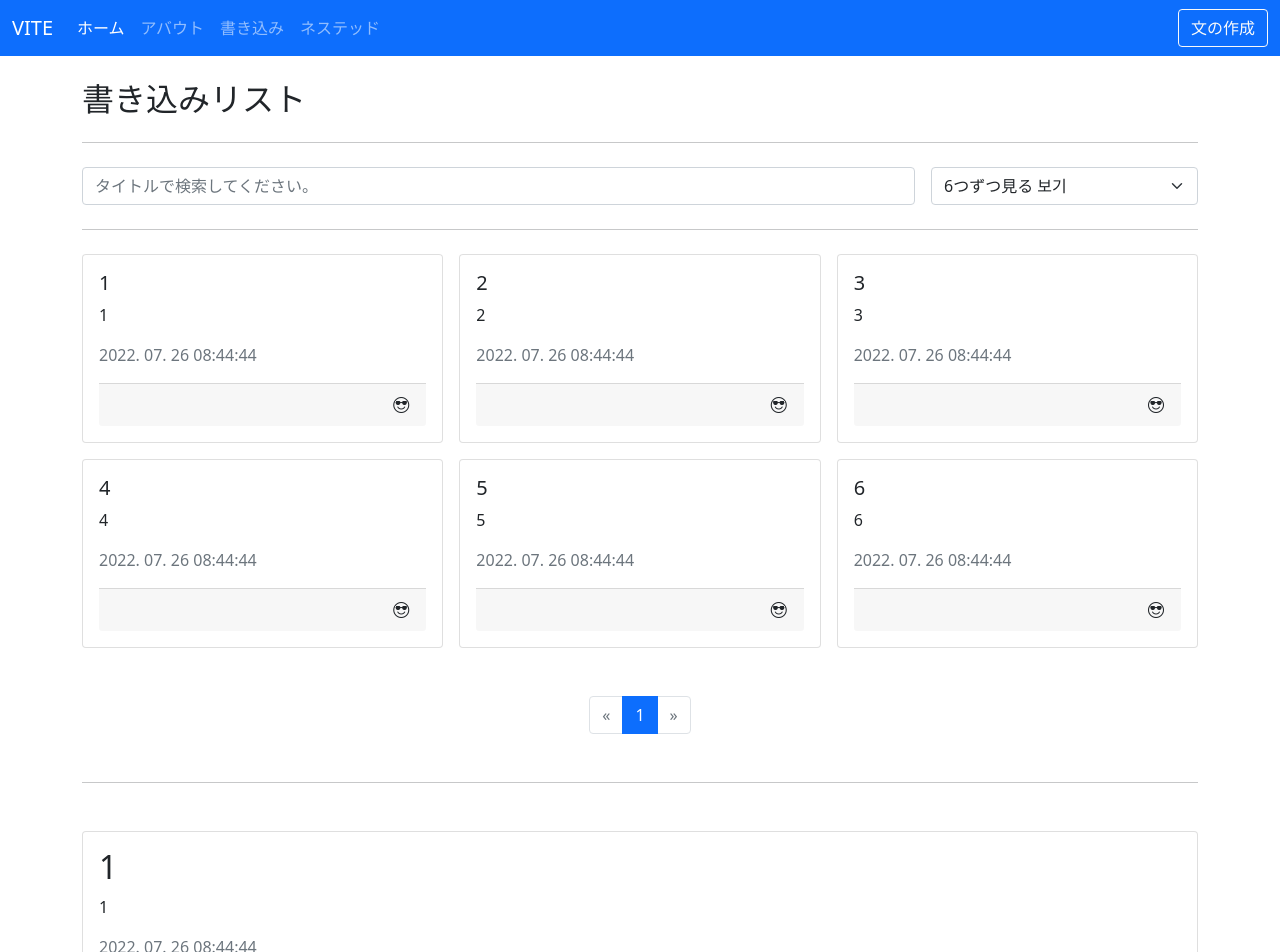
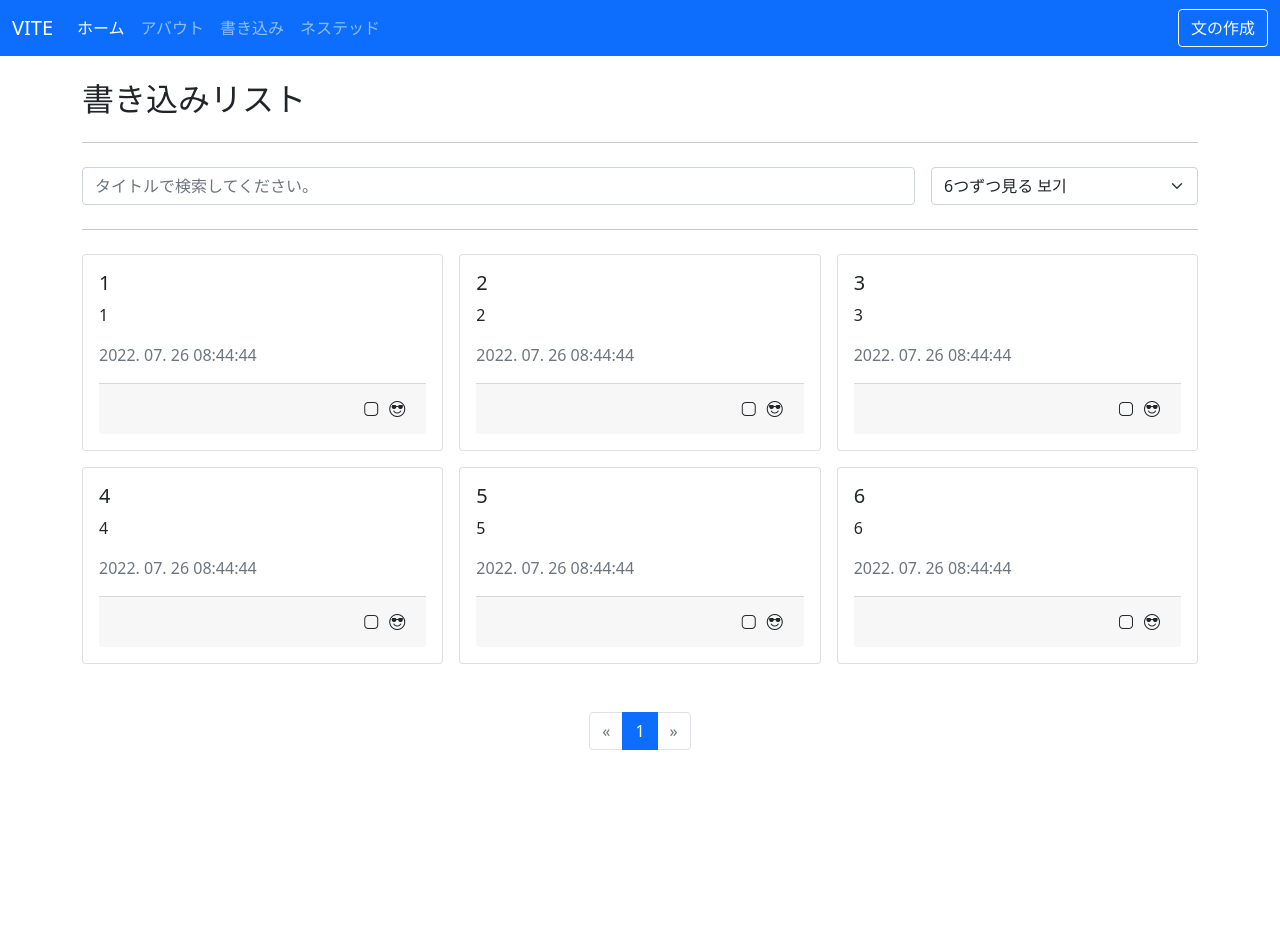
Before and after one commit to kkangda7/vite-vue3, a Vue app: page /posts in a window 1280 px wide. Shown: the top 952 px of the page. After the commit the page ends 800 px from the top, so only its background shows below. Built offline with nearby package versions, Linux system fonts and the light colour scheme; data requests are answered from the project's data file.

Commit message:
fix/toRef

```diff
--- a/src/components/posts/PostItem.vue
+++ b/src/components/posts/PostItem.vue
@@ -7,8 +7,11 @@
 		<p class="text-muted">{{ createDate }}</p>
 		<template #footer>
 			<div class="d-flex flex-row-reverse">
-				<button class="btn p-0" @click.stop="$emit('modal')">
+				<button class="btn p-1" @click.stop="$emit('modal')">
 					<i class="bi bi-emoji-sunglasses" />
+				</button>
+				<button class="btn p-1" @click.stop="$emit('preview')">
+					<i class="bi bi-app" />
 				</button>
 			</div>
 		</template>
@@ -29,7 +32,7 @@ const props = defineProps({
 		type: [String, Date, Number],
 	},
 });
-defineEmits(['modal']);
+defineEmits(['modal', 'preview']);
 
 const dayjs = inject('dayjs');
 
--- /dev/null
+++ b/src/composables/number.js
@@ -0,0 +1,11 @@
+import { computed, unref } from '@vue/runtime-core';
+
+export const useNumber = number => {
+	const isOdd = computed(() => unref(number) % 2 === 1);
+	const isEven = computed(() => !isOdd.value);
+
+	return {
+		isOdd,
+		isEven,
+	};
+};
--- a/src/composables/useAxios.js
+++ b/src/composables/useAxios.js
@@ -27,7 +27,7 @@ export const useAxios = (url, config = {}, options = {}) => {
 		data.value = null;
 		error.value = null;
 		loading.value = true;
-		axios(url, {
+		axios(unref(url), {
 			...defaultConfig,
 			...config,
 			params: unref(params),
@@ -50,7 +50,7 @@ export const useAxios = (url, config = {}, options = {}) => {
 				loading.value = false;
 			});
 	};
-	if (isRef(params)) {
+	if (isRef(params) || isRef(url)) {
 		watchEffect(excute);
 	} else {
 		if (immediate) {
--- a/src/views/HomeView.vue
+++ b/src/views/HomeView.vue
@@ -11,6 +11,11 @@
 		<hr class="my-4" />
 		<h2>{{ $person.name }}</h2>
 		<button class="btn btn-primary" @click="person.say">click person</button>
+		<hr class="my-4" />
+		<h2>toRef/toRefs</h2>
+		<h3>{{ position }}</h3>
+		<h3>{{ x }},{{ y }}</h3>
+		<h3>{{ z }},{{ e }}</h3>
 	</div>
 </template>
 
@@ -24,7 +29,7 @@ export default {
 </script>
 
 <script setup>
-import { ref, unref, reactive, toRefs } from '@vue/reactivity';
+import { ref, unref, reactive, toRef, toRefs } from '@vue/reactivity';
 import { useRouter } from 'vue-router';
 import { inject } from '@vue/runtime-core';
 
@@ -39,16 +44,22 @@ const items = ref(['リンゴ', 'イチゴ', 'ブドウ', 'バナナ']);
 const foo = ref('rrr');
 const bar = 'rrr';
 
-console.log(unref(foo));
-console.log(unref(bar));
+console.log('unref:', unref(foo));
+console.log('unref:', unref(bar));
 
-const state = reactive({
-	foo: 1,
-	bar: 2,
+// toRef >> 하위요소에 반응형을 잃지 않게 하기위해씀  하나씩
+const position = reactive({
+	x: 100,
+	y: 1000,
+	z: 200,
+	e: 2000,
 });
-const stateAsRefs = toRefs(state);
+// const { x, y } = position; X
+const x = toRef(position, 'x');
+const y = toRef(position, 'y');
 
-console.log(stateAsRefs.foo.value);
+// toRefs >> 구조분해할달을 위해 가져옴
+const { z, e } = toRefs(position);
 
 const person = inject('person');
 console.log('person.name', person.name);
--- a/src/views/posts/PostDetailView.vue
+++ b/src/views/posts/PostDetailView.vue
@@ -4,6 +4,7 @@
 	<AppError v-else-if="error" :message="error.message" />
 	<div v-else>
 		<h2>{{ post.title }}</h2>
+		<p>id: {{ props.id }}, isEven: {{ isEven }}, isOdd:{{ isOdd }}</p>
 		<p>{{ post.content }}</p>
 		<p class="text-muted">
 			{{ $dayjs(post.createAt).format('YYYY. MM. DD HH:mm:ss') }}
@@ -54,15 +55,23 @@
 import { useRouter } from 'vue-router';
 import { useAlert } from '@/composables/alert';
 import { useAxios } from '@/composables/useAxios';
+import { computed, toRef } from '@vue/runtime-core';
+import { useNumber } from '@/composables/number';
 
 const props = defineProps({
 	id: [String, Number],
 });
 
 const router = useRouter();
+const idRef = toRef(props, 'id');
+// const { id: isRef } = toRefs(props)
+const { isEven, isOdd } = useNumber(idRef);
+const { vAlert, vSuccess } = useAlert();
 
-const { vAlert, vSuccess } = useAlert();
-const { data: post, error, loading } = useAxios(`/posts/${props.id}`);
+const url = computed(() => {
+	return `/posts/${props.id}`;
+});
+const { data: post, error, loading } = useAxios(url);
 
 const {
 	error: removeError,
--- a/src/views/posts/PostListView.vue
+++ b/src/views/posts/PostListView.vue
@@ -17,6 +17,7 @@
 						:create-at="item.createAt"
 						@click="goPage(item.id)"
 						@modal="openModal(item)"
+						@preview="selectPreview(item.id)"
 					/>
 				</template>
 			</AppGrid>
@@ -36,10 +37,10 @@
 				:create-at="modalCreateAt"
 			/>
 		</teleport>
-		<template v-if="posts && posts.length > 0">
+		<template v-if="previewId">
 			<hr class="my-5" />
 			<AppCard>
-				<PostDetailView :id="posts[0].id" />
+				<PostDetailView :id="previewId" />
 			</AppCard>
 		</template>
 	</div>
@@ -55,6 +56,12 @@ import PostItem from '@/components/posts/PostItem.vue';
 import { useAxios } from '@/composables/useAxios';
 
 const router = useRouter();
+
+const previewId = ref(null);
+const selectPreview = id => {
+	previewId.value = id;
+};
+
 const params = ref({
 	_sort: 'createAt',
 	_order: 'desc',
```
